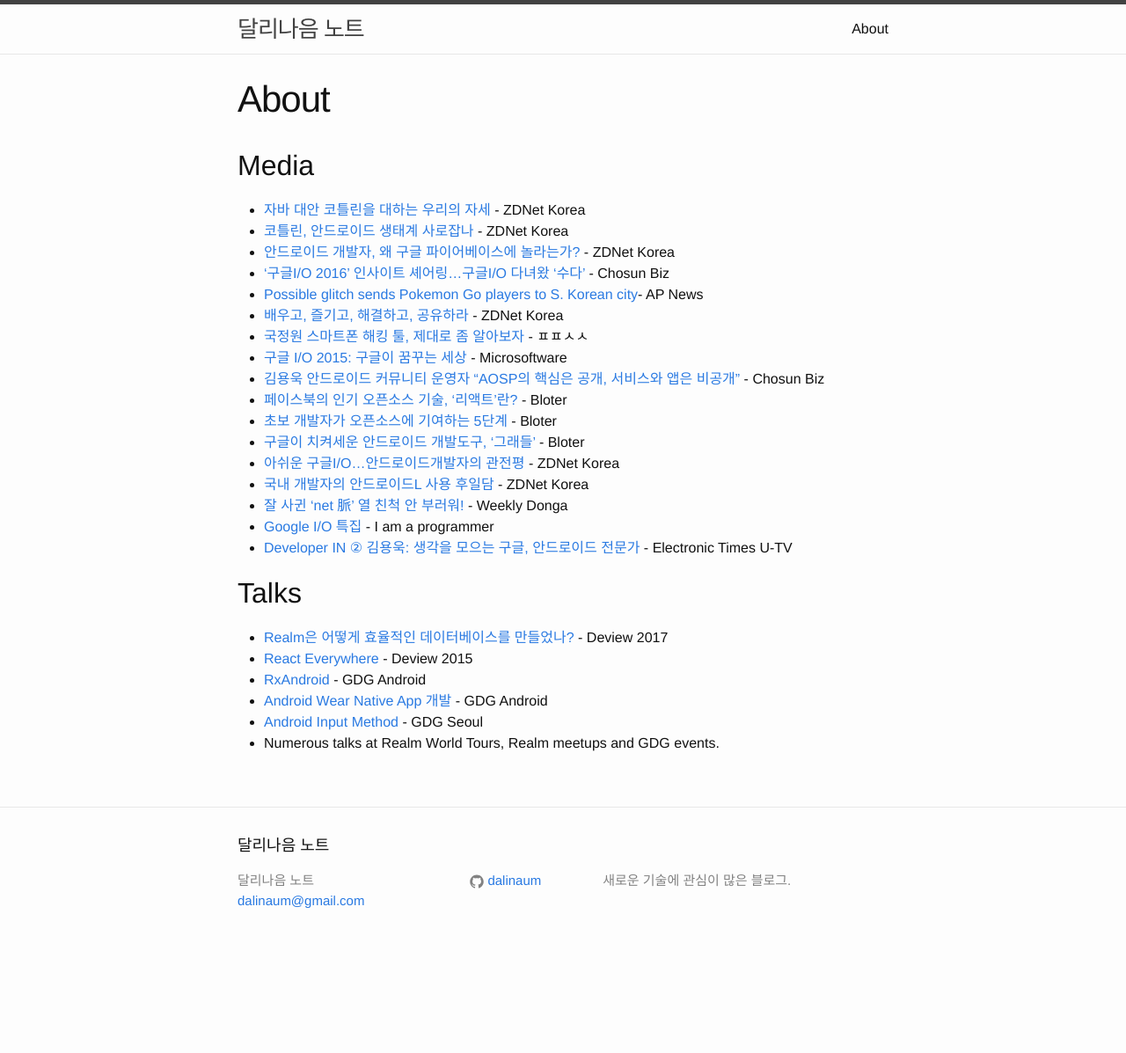
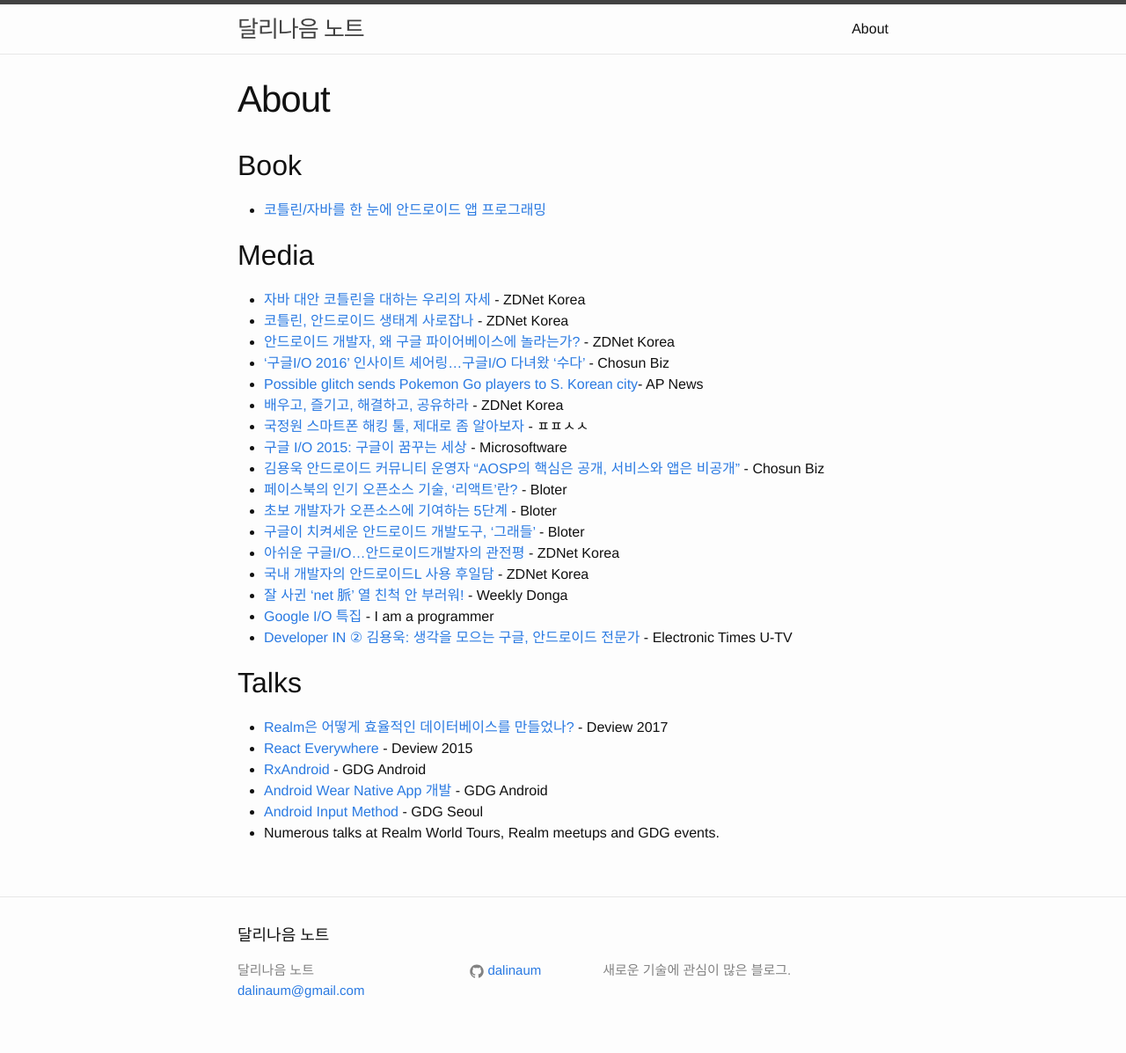
Before and after one commit to dalinaum/dalinaum.github.io, a Jekyll site: the page built from about/index.md, in a window 1280 px wide. Shown: the whole page at 88% size. Built offline with Jekyll 4.4.1, drawn with Linux system fonts in a browser that asks for light colours; before the commit the page ends 1095 px from its top, so only the background shows below that.

Commit message:
안드로이드 서적 추가.

```diff
--- a/about/index.md
+++ b/about/index.md
@@ -3,6 +3,10 @@
 title: About
 permalink: /about/
 ---
+
+## Book
+
+* [코틀린/자바를 한 눈에 안드로이드 앱 프로그래밍](http://dalinaum.github.io/android/2020/09/17/android-book.html)
 
 ## Media
 
```
